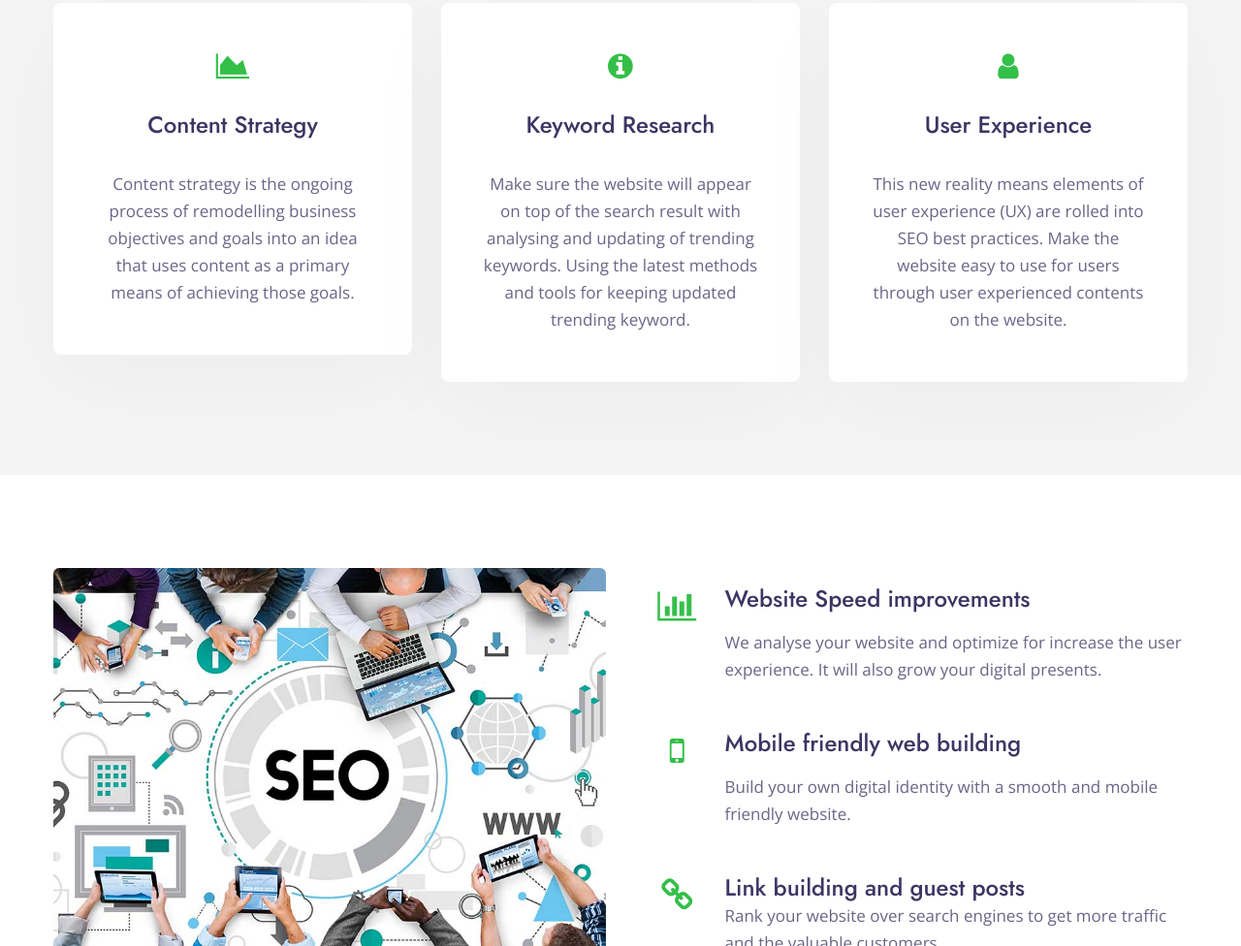
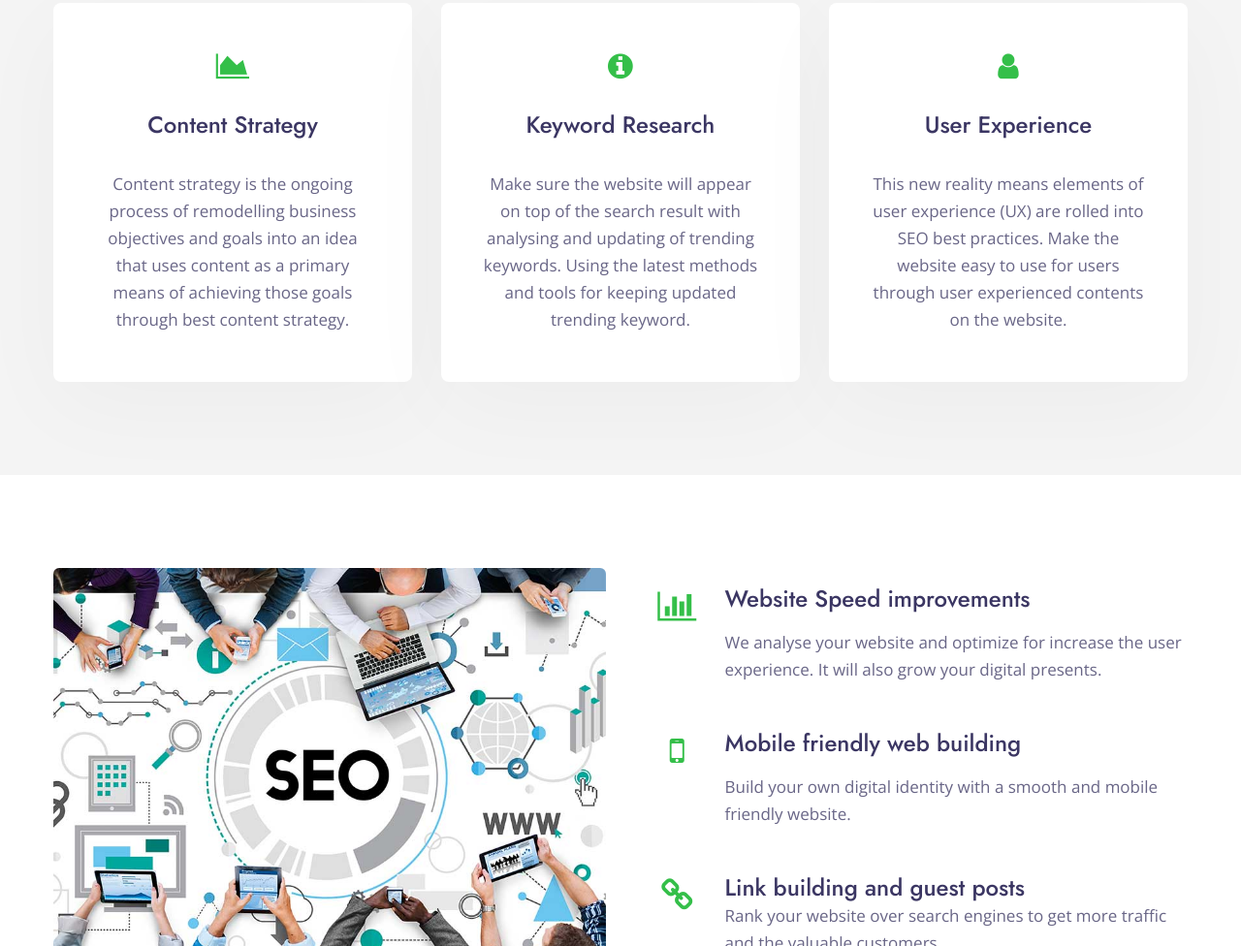
Before and after one commit to sreehari27/Golevelup-static-website, a plain HTML site: page index.html in a window 1280 px wide. Shown: the part 1599-2575 px from the top of the page at 97% size. Drawn offline with nearby package versions, Linux system fonts and the light colour scheme.

Commit message:
Update index.html

```diff
--- a/index.html
+++ b/index.html
@@ -190,7 +190,7 @@ Author URL: http://w3layouts.com
                     <span class="fa fa-area-chart" style="margin-bottom: 2rem;"></span>
                     <h4 style="margin-bottom: 2rem;">Content Strategy</h4>
                     <p>Content strategy is the ongoing process of remodelling business objectives and goals
-                      into an idea that uses content as a primary means of achieving those goals.</p>
+                      into an idea that uses content as a primary means of achieving those goals through best content strategy.</p>
 
                 </div>
             </div>
```
